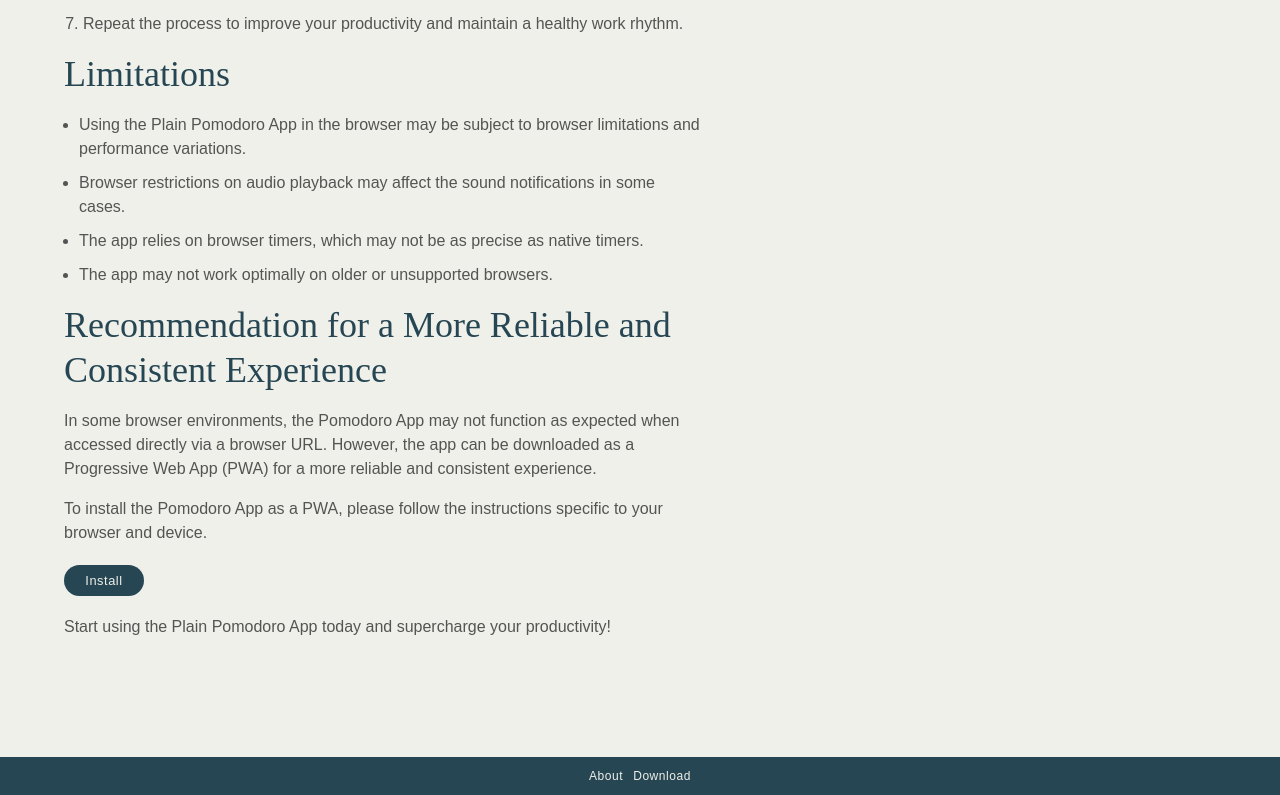
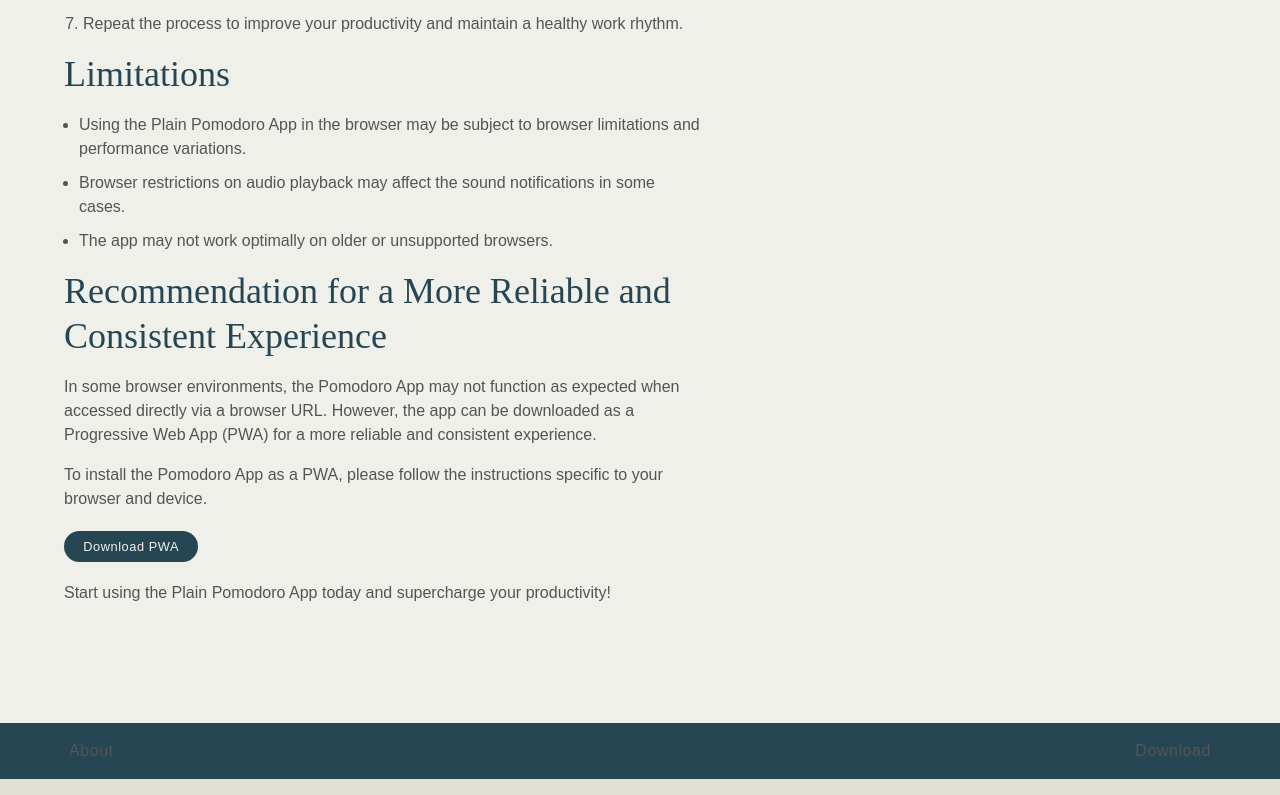
Before and after one commit to ceciliajonsson/plain-pomodoro, a React (Create React App) app: page /about in a window 1280 px wide. Shown: the part 1098-1893 px from the top of the page. Built offline with nearby package versions, Linux system fonts and the light colour scheme; a web font is replaced by a local one.

Commit message:
Add button to download PWA

```diff
--- a/src/App.js
+++ b/src/App.js
@@ -3,7 +3,7 @@ import './index.css'
 import { BrowserRouter as Router, Routes, Route } from 'react-router-dom'
 import PomodoroTimer from './components/PomodoroTimer'
 import { PomodoroProvider } from './contexts/PomodoroContext'
-import About from './components/About'
+import About from './pages/About'
 
 function App() {
   return (
--- /dev/null
+++ b/src/components/DownloadPWAButton.js
@@ -0,0 +1,39 @@
+import React, { useState, useEffect } from 'react'
+
+const DownloadPWAButton = () => {
+  const [deferredPrompt, setDeferredPrompt] = useState(null)
+
+  useEffect(() => {
+    const handleBeforeInstallPrompt = (event) => {
+      event.preventDefault()
+      setDeferredPrompt(event)
+    }
+
+    window.addEventListener('beforeinstallprompt', handleBeforeInstallPrompt)
+
+    return () => {
+      window.removeEventListener(
+        'beforeinstallprompt',
+        handleBeforeInstallPrompt
+      )
+    }
+  }, [])
+
+  const handleDownloadClick = () => {
+    if (deferredPrompt) {
+      deferredPrompt.prompt()
+      deferredPrompt.userChoice.then((choiceResult) => {
+        if (choiceResult.outcome === 'accepted') {
+          console.log('PWA installation accepted')
+        } else {
+          console.log('PWA installation dismissed')
+        }
+        setDeferredPrompt(null)
+      })
+    }
+  }
+
+  return <button onClick={handleDownloadClick}>Download PWA</button>
+}
+
+export default DownloadPWAButton
--- a/src/index.css
+++ b/src/index.css
@@ -132,22 +132,33 @@ ul li, ol li {
   display: flex;
 }
 .footer {
-  width: 100vw;
   background-color: #264653;
-    flex-direction: row;
-    justify-content: center;
-    align-items: center;
-    display: flex;
+    justify-content: space-between;
+  align-items: flex-start;
+  display: flex;
+  align-items: center;
   letter-spacing: .035rem;
   min-height: 38px;
+  flex-direction: row;
+  padding-left: 5vw;
+  padding-right: 5vw;
+
+
 }
 
-.footer p {
+.footer-content {
   font-size: 12px;
   padding-left: 5px;
   padding-right: 5px;
   color: #f0f0ea;
-  line-height: 0;
+  line-height: 1.1;
+  text-decoration: none;
+    font-family: 'Sora', sans-serif;
+      font-weight: 300;
+      color: #f0f0ea;
+}
+.footer-content:hover {
+  text-decoration: underline;
 }
 
 .settings-info {
@@ -156,6 +167,7 @@ ul li, ol li {
   justify-content: space-around;
   align-items: flex-start;
   display: flex;
+  align-items: top;
   letter-spacing: .035rem;
   min-height: 38px;
   align-items: top;
@@ -210,7 +222,12 @@ margin-bottom: 10px !important;
   box-shadow: 1rem 1.5rem 2rem rgba(27, 50, 59, .7);
 }
 
-
+button:disabled,
+button[disabled] {
+  border: 1px solid #999999;
+  background-color: blue;
+  color: #666666;
+}
 
 .pomodoro {
   padding-top: 8vw;
@@ -370,8 +387,6 @@ textarea:focus {
     width: 90vw;
 
   }
-
-
 }
 
 @media screen and (max-width: 479px) {
--- a/src/components/About.js
+++ b/src/pages/About.js
@@ -1,6 +1,7 @@
 import React from 'react'
-import SettingsInfo from './SettingsInfo'
-import Footer from './Footer'
+import SettingsInfo from '../components/SettingsInfo'
+import Footer from '../components/Footer'
+import DownloadPWAButton from '../components/DownloadPWAButton'
 
 function About() {
   return (
@@ -92,14 +93,11 @@ function About() {
             notifications in some cases.
           </li>
           <li>
-            The app relies on browser timers, which may not be as precise as
-            native timers.
-          </li>
-          <li>
             The app may not work optimally on older or unsupported browsers.
           </li>
         </ul>
         <h2>Recommendation for a More Reliable and Consistent Experience</h2>
+
         <p>
           In some browser environments, the Pomodoro App may not function as
           expected when accessed directly via a browser URL. However, the app
@@ -110,12 +108,14 @@ function About() {
           To install the Pomodoro App as a PWA, please follow the instructions
           specific to your browser and device.
         </p>
-        <button className="install-button">Install</button>
+        <DownloadPWAButton />
+
         <p>
           Start using the Plain Pomodoro App today and supercharge your
           productivity!
         </p>
       </div>
+
       <Footer />
     </div>
   )
```
